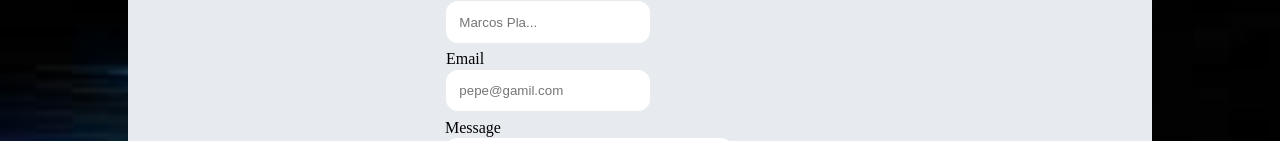
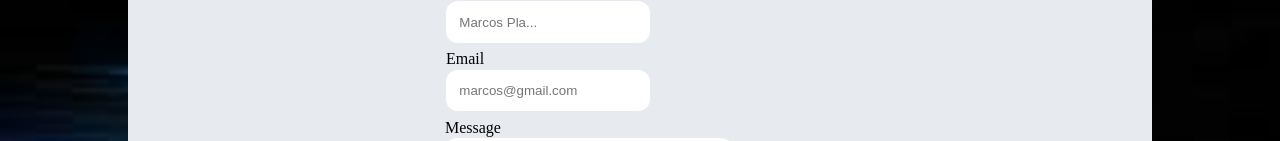
Before and after one commit to marcospla02/Portfolio-v1.0, a React (Create React App) app: page /Contact in a window 1280 px wide. Shown: the part 224-365 px from the top of the page. Built offline with nearby package versions, Linux system fonts and the light colour scheme; no server answers.

Commit message:
texto correjido

```diff
--- a/src/Components/Contact/Contact.jsx
+++ b/src/Components/Contact/Contact.jsx
@@ -102,7 +102,7 @@ function Contact() {
             type="text"
             name="email"
             value={input.email}
-            placeholder="pepe@gamil.com"
+            placeholder="marcos@gmail.com"
             onChange={handleInput}
             className={error.email && "danger"}
           />
```
